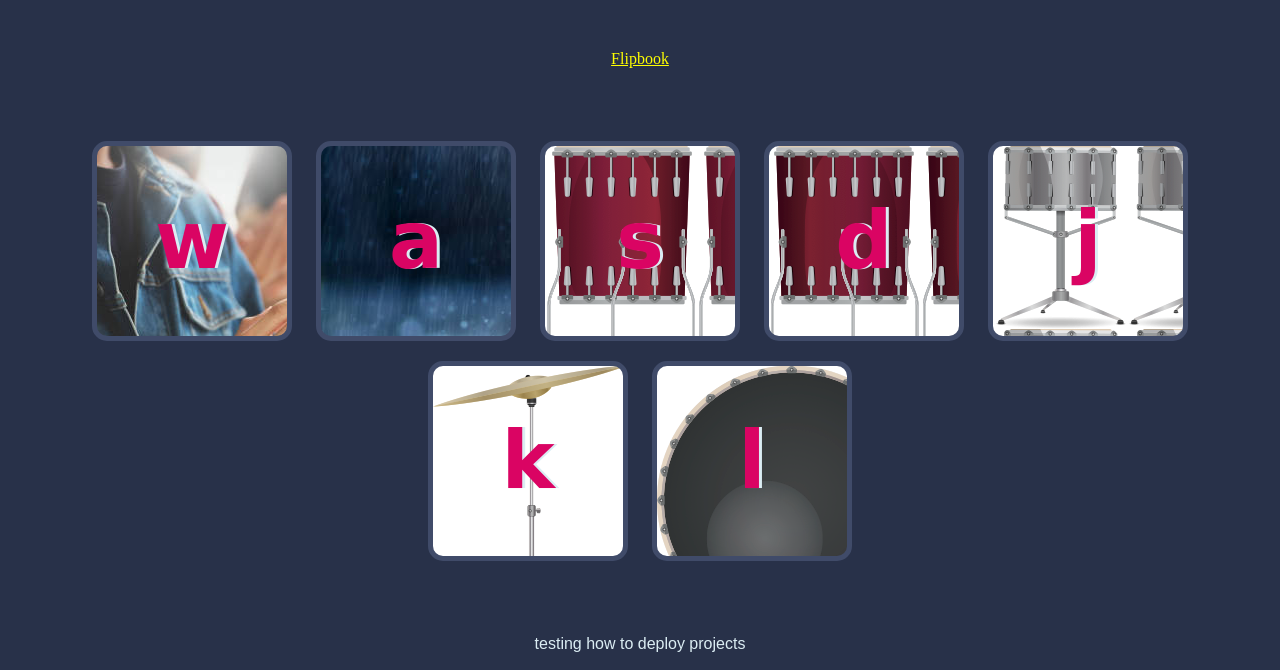
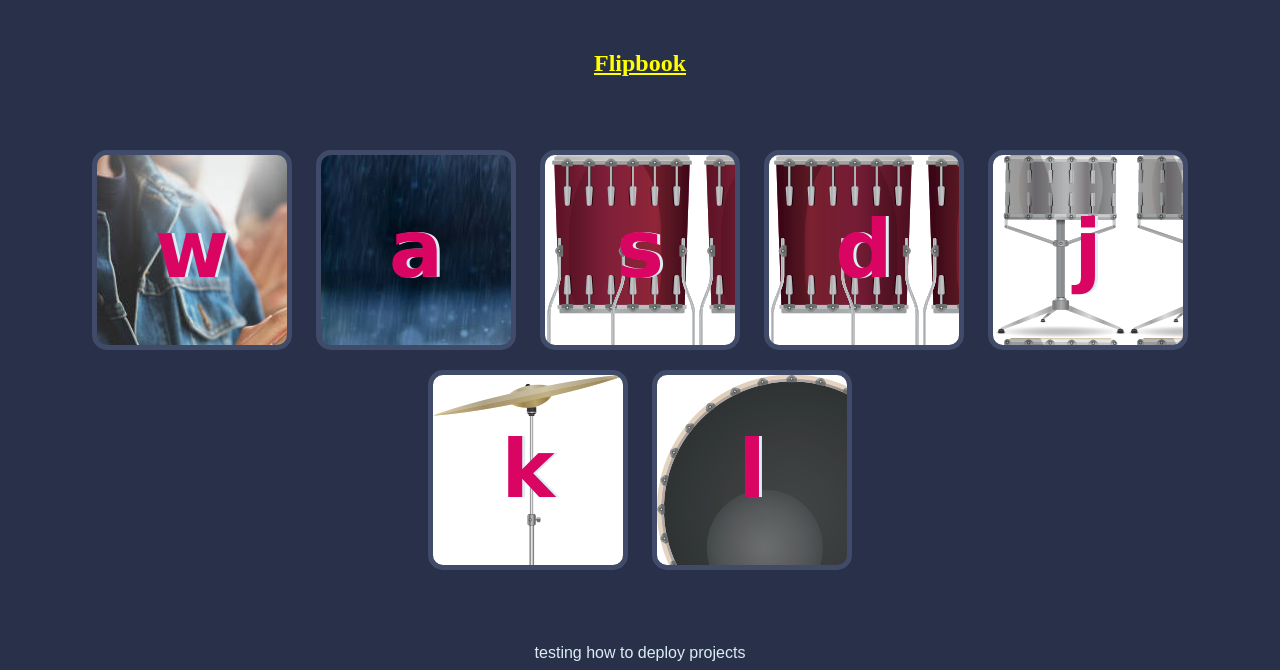
Before and after one commit to affaniqbal/2nd-test-website, a plain HTML site: page index.html in a window 1280 px wide. Shown: the part 243-913 px from the top of the page. Drawn offline with Linux system fonts and the light colour scheme; a web font is replaced by a local one.

Commit message:
7th commit

```diff
--- a/index.html
+++ b/index.html
@@ -10,7 +10,7 @@
 
 <body>
   <h1 id="title">testing how to make changes to github</h1>
-  <a href="./new_page.html" style="color:#FFFF00;">Flipbook</a>
+  <h2><a href="./new_page.html" style="color:#FFFF00;">Flipbook</a></h2>
 
   <div class="set">
     <button class="w drum">w</button>
```
